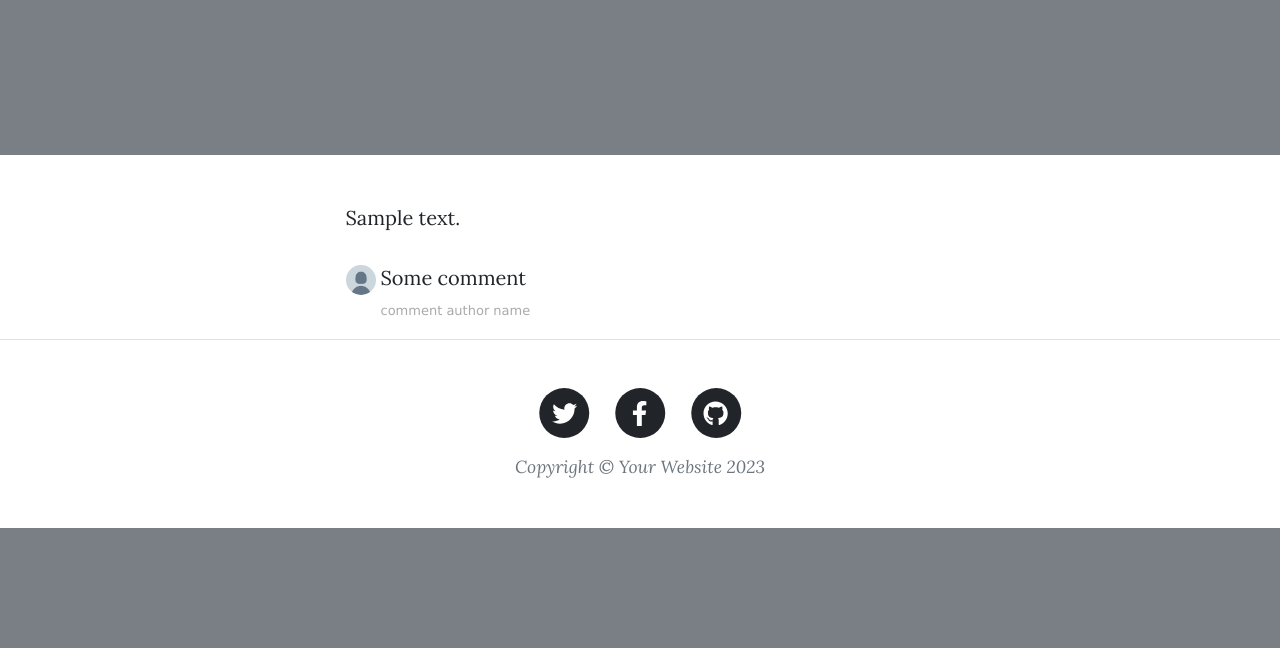
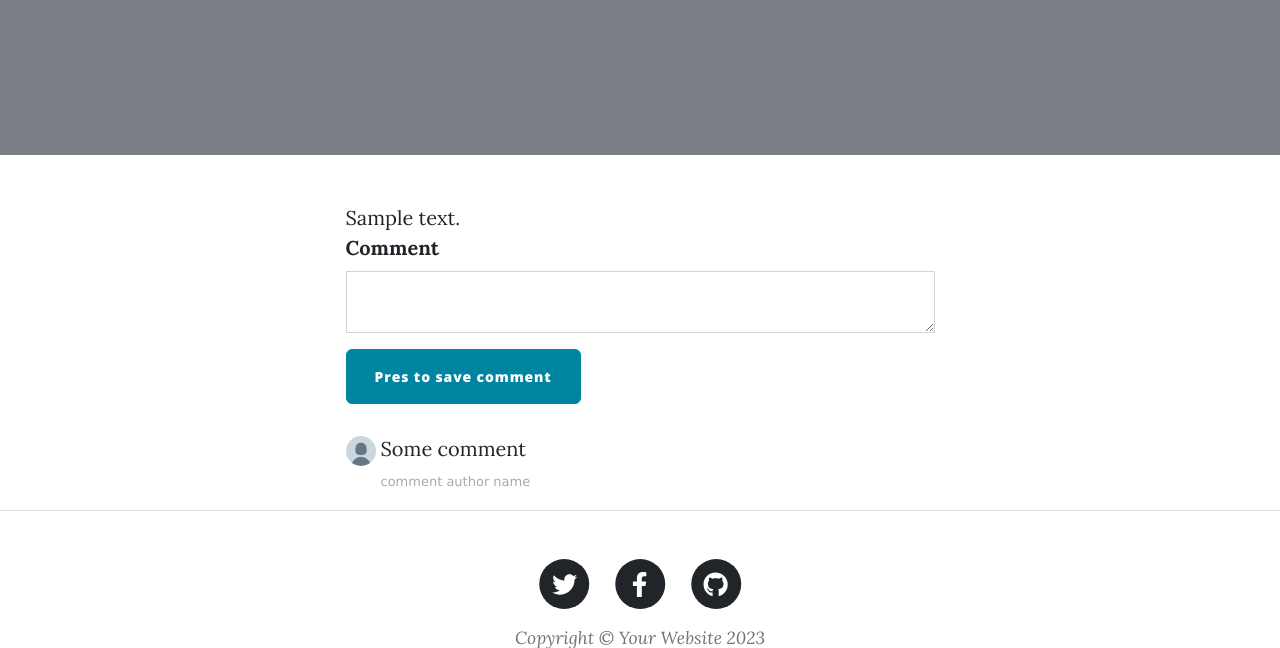
Before and after one commit to minerkg/Python_Blog, a Flask app: page /post/1 in a window 1280 px wide. Shown: the part 411-1059 px from the top of the page. Before the commit the page ends 939 px from the top, so only its background shows below. Run offline with Flask 3, Linux system fonts and the light colour scheme; tables that the repository leaves empty hold one stand-in row (values such as "Sample post"); grey boxes marked "Sample" are stand-in pictures; some libraries are stand-ins or nearby versions.

Commit message:
comment form

```diff
--- a/forms.py
+++ b/forms.py
@@ -27,3 +27,6 @@ class LoginForm(FlaskForm):
     submit = SubmitField("Press to Login")
 
 # TODO: Create a CommentForm so users can leave comments below posts
+class CommentForm(FlaskForm):
+    comment = CKEditorField("Comment", validators=[DataRequired()])
+    submmit = SubmitField("Pres to save comment")
--- a/main.py
+++ b/main.py
@@ -9,7 +9,7 @@ from functools import wraps
 from werkzeug.security import generate_password_hash, check_password_hash
 from sqlalchemy.orm import relationship
 # Import your forms from the forms.py
-from forms import CreatePostForm, RegisterForm, LoginForm
+from forms import CreatePostForm, RegisterForm, LoginForm, CommentForm
 
 
 '''
@@ -154,8 +154,9 @@ def get_all_posts():
 # TODO: Allow logged-in users to comment on posts
 @app.route("/post/<int:post_id>")
 def show_post(post_id):
+    comment_form = CommentForm()
     requested_post = db.get_or_404(BlogPost, post_id)
-    return render_template("post.html", post=requested_post, current_user=current_user)
+    return render_template("post.html", post=requested_post, current_user=current_user, form=comment_form)
 
 
 # TODO: Use a decorator so only an admin user can create a new post
--- a/templates/post.html
+++ b/templates/post.html
@@ -1,3 +1,4 @@
+{% from "bootstrap5/form.html" import render_form %}
 {% include "header.html" %}
 
 <!-- Page Header-->
@@ -37,6 +38,7 @@
         {% endif %}
         <!-- Comments Area -->
         <!-- TODO: Add a CKEditor for commenting below -->
+          {{ render_form(form) }}
         <div class="comment">
           <!-- TODO: Show all the comments on a post -->
           <ul class="commentList">
```
